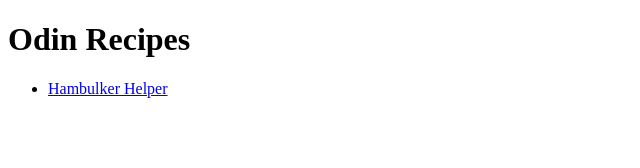
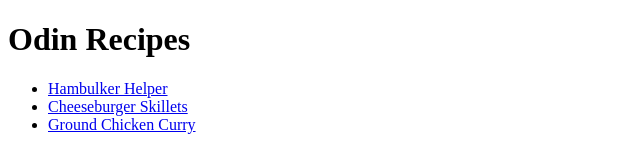
Before and after one commit to mkling-coding/odin-recipes, a plain HTML site: page index.html in a window 1280 px wide. Shown: the whole page, without its empty margins (0-640 px from the left). Drawn offline with Linux system fonts and the light colour scheme.

Commit message:
Added all recipes to ul on index.html

```diff
--- a/index.html
+++ b/index.html
@@ -9,6 +9,8 @@
     <h1>Odin Recipes</h1>
     <ul>
         <li><a href="recipes/hambulkerhelper.html">Hambulker Helper</a></li>
+        <li><a href="recipes/cheeseburgerskillets.html">Cheeseburger Skillets</a></li>
+        <li><a href="recipes/chickencurry.html">Ground Chicken Curry</a></li>
     </ul>
 </body>
 </html>
```
